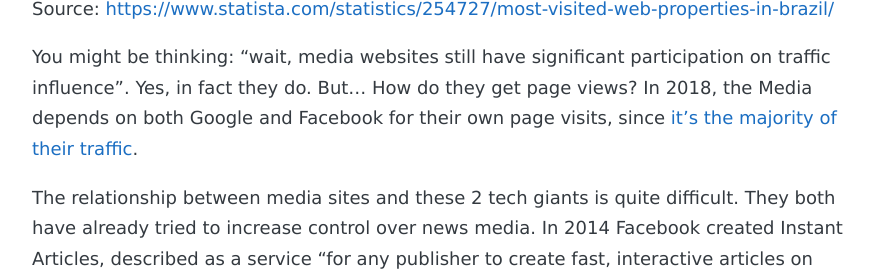
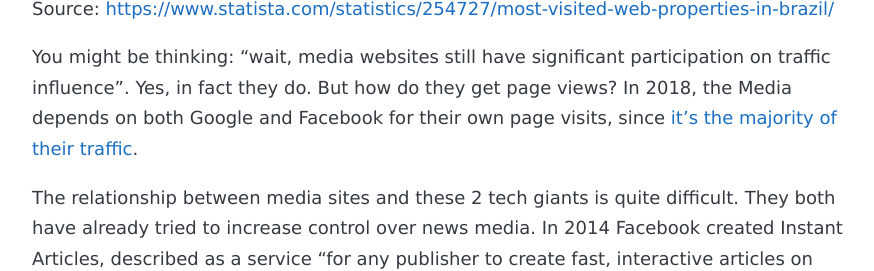
Before and after one commit to andreybleme/andreybleme.github.io, a Jekyll site: the page built from _posts/2018-05-27-the-internet-master-switch.markdown, in a window 1280 px wide and 900 px high, scrolled down 2705 px, cut to the strip 214-485 px from the top of the window. Shown: the whole strip, without its empty margins (194-1068 px from the left). Built offline with Jekyll 4.4.1, drawn with Linux system fonts in a browser that asks for light colours; nearby versions of some CDN libraries; some web fonts are replaced; comment, search, counter and statistics services are not loaded.

Commit message:
grammar fix: removing extra points

```diff
--- a/_posts/2018-05-27-the-internet-master-switch.markdown
+++ b/_posts/2018-05-27-the-internet-master-switch.markdown
@@ -39,7 +39,7 @@
 
 Source: [https://www.statista.com/statistics/254727/most-visited-web-properties-in-brazil/](https://www.statista.com/statistics/254727/most-visited-web-properties-in-brazil/)
 
-You might be thinking: "wait, media websites still have significant participation on traffic influence". Yes, in fact they do. But... How do they get page views? In 2018, the Media depends on both Google and Facebook for their own page visits, since [it’s the majority of their traffic](https://blog.parse.ly/post/3476/yahoo-tops-twitter-traffic-referral-source-digital-publishers/).
+You might be thinking: "wait, media websites still have significant participation on traffic influence". Yes, in fact they do. But how do they get page views? In 2018, the Media depends on both Google and Facebook for their own page visits, since [it’s the majority of their traffic](https://blog.parse.ly/post/3476/yahoo-tops-twitter-traffic-referral-source-digital-publishers/).
 
 The relationship between media sites and these 2 tech giants is quite difficult. They both have already tried to increase control over news media. In 2014 Facebook created Instant Articles, described as a service “for any publisher to create fast, interactive articles on Facebook”. Instant Articles kept people within the Facebook app, rather than sending readers through to a publisher’s own sites, where they can monetize them way much more effectively and have better control of readers data. [Some publishers appearead to be cooling on Facebook Instant Articles](https://digiday.com/media/publishers-appear-cooling-facebook-instant-articles/) and started pulling out from these services.
 
```
